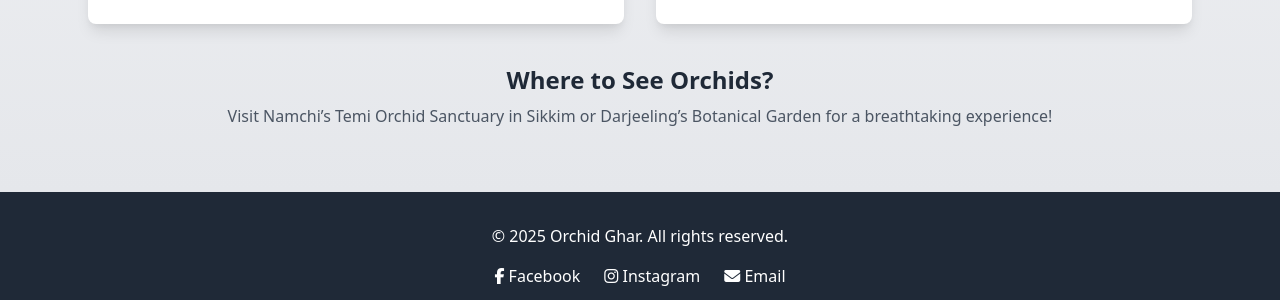
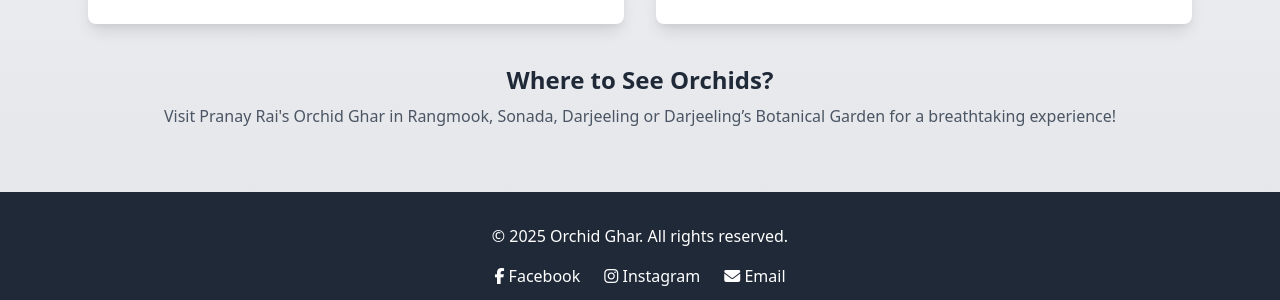
Before and after one commit to OrchidGhar/orchidghar.github.io, a Jekyll site: the page built from _posts/2025-02-13-Best-Orchids-in-Sikkim-and-Darjeeling.html, in a window 1280 px wide. Shown: the part 828-1128 px from the top of the page. Built offline with Jekyll 4.4.1, drawn with Linux system fonts in a browser that asks for light colours; nearby versions of some CDN libraries.

```diff
--- a/_posts/2025-02-13-Best-Orchids-in-Sikkim-and-Darjeeling.html
+++ b/_posts/2025-02-13-Best-Orchids-in-Sikkim-and-Darjeeling.html
@@ -39,7 +39,7 @@
 
           <div class="mt-10 text-center">
             <h3 class="text-2xl font-semibold text-gray-800 dark:text-white">Where to See Orchids?</h3>
-            <p class="text-gray-600 dark:text-gray-400 mt-2">Visit Namchi’s Temi Orchid Sanctuary in Sikkim or Darjeeling’s Botanical Garden for a breathtaking experience!</p>
+            <p class="text-gray-600 dark:text-gray-400 mt-2">Visit Pranay Rai's Orchid Ghar in Rangmook, Sonada, Darjeeling or Darjeeling’s Botanical Garden for a breathtaking experience!</p>
           </div>
         </div>
       </section>
```
